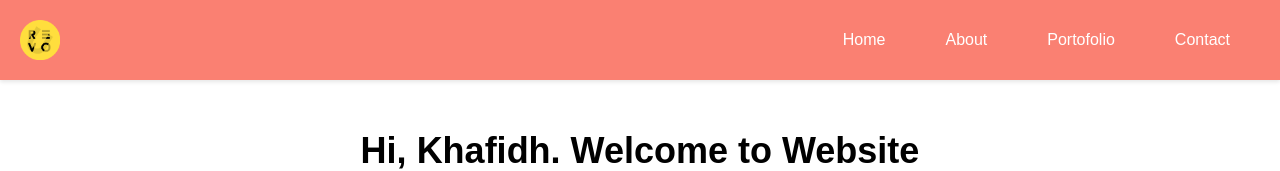
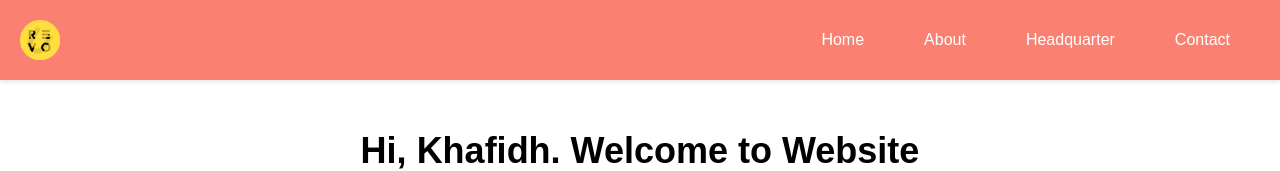
Before and after one commit to revou-fundamental-course/14-oct-24-Khafidhfuadi, a plain HTML site: page index.html in a window 1280 px wide. Shown: the top 171 px of the page. Drawn offline with Linux system fonts and the light colour scheme; a web font is replaced by a local one.

Commit message:
adjusting navbar name

```diff
--- a/index.html
+++ b/index.html
@@ -19,7 +19,7 @@
     <ul id="nav-links">
       <li><a href="#hero">Home</a></li>
       <li><a href="#about">About</a></li>
-      <li><a href="#portofolio">Portofolio</a></li>
+      <li><a href="#headquarter">Headquarter</a></li>
       <li><a href="#contact">Contact</a></li>
     </ul>
   </div>
@@ -70,7 +70,7 @@
       </div>
     </div>
   </section>
-  <section id="portofolio">
+  <section id="headquarter">
     <h1 class="title">Headquarter</h1>
     <p class="subtitle">
       Kami memiliki kantor di beberapa kota besar di Indonesia
```
